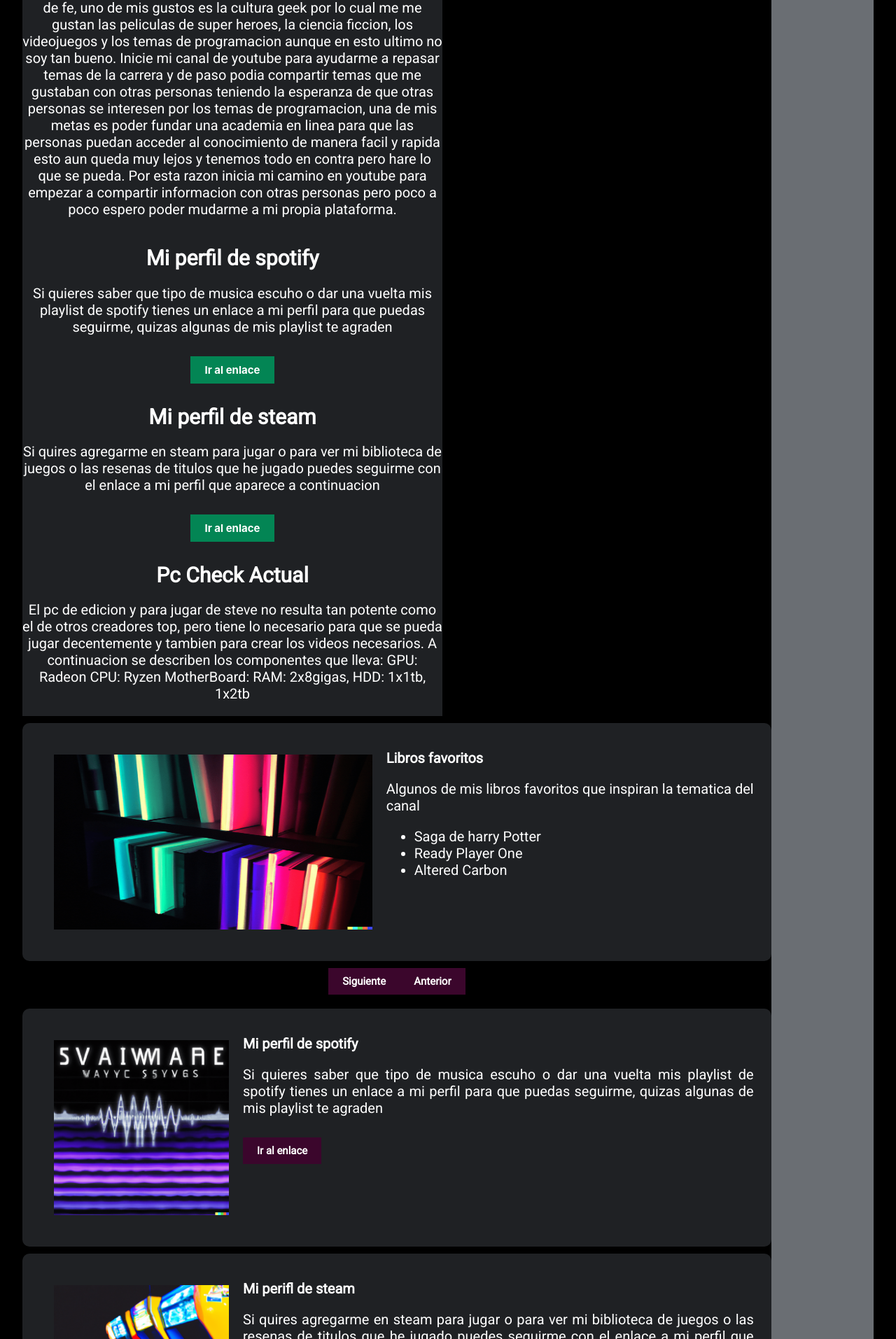
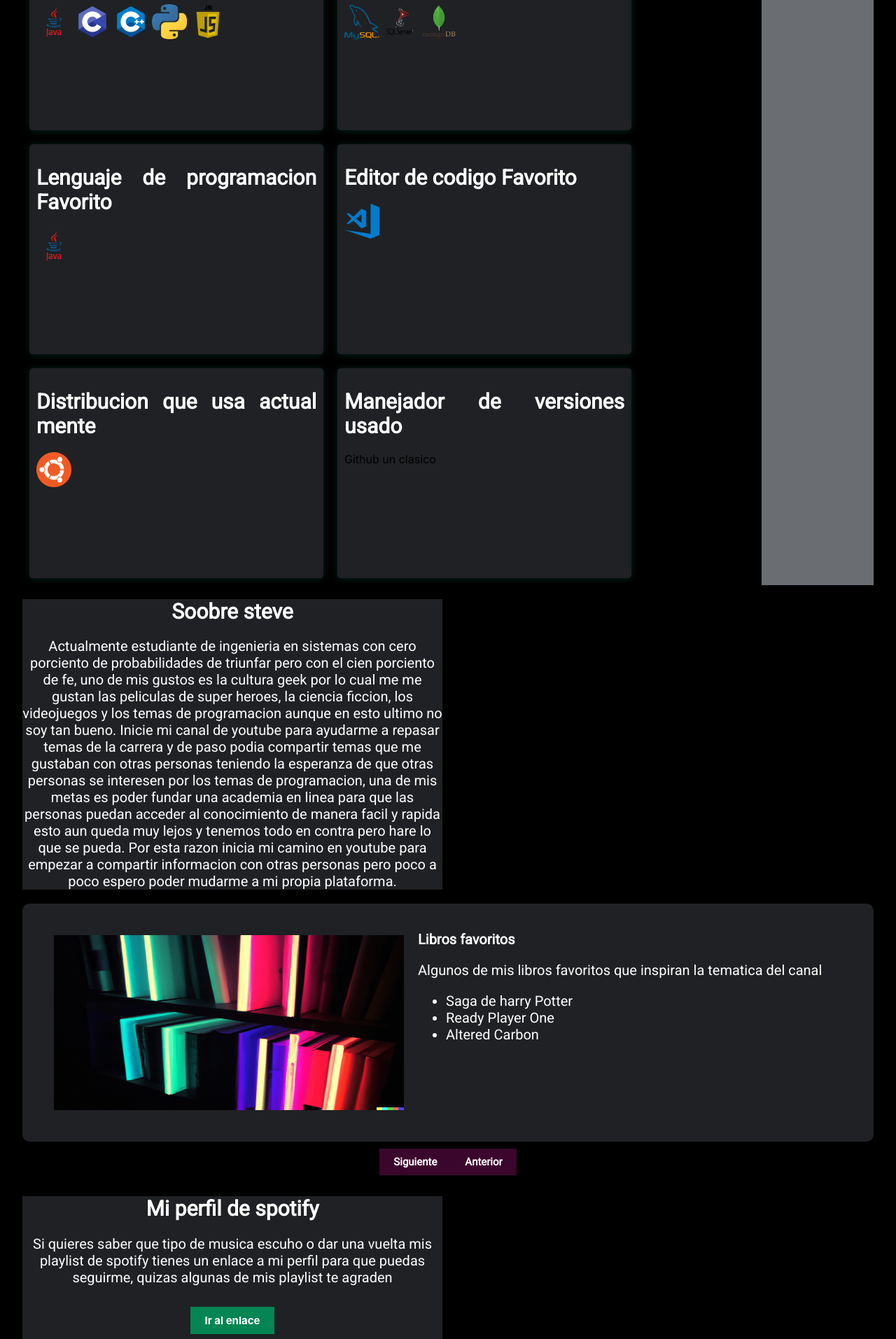
Before and after one commit to SteveBartmoss/steveapp, a React (Create React App) app: page /steve in a window 1280 px wide. Shown: the part 887-2800 px from the top of the page at 70% size. Built offline with nearby package versions, Linux system fonts and the light colour scheme.

Commit message:
add a new desing for the page steve, new styles is un progress now

```diff
--- a/src/pages/Steve.js
+++ b/src/pages/Steve.js
@@ -22,8 +22,63 @@ function Steve() {
                         eso es suficiente</p>
                     <p className="Content">steve, techrunner</p>
                 </div>
+
                 <div className="div-menu-item">
+
                     <div className="div-flex-item">
+
+                        <div className="div-min-article">
+                            <h1 className="title1">Lenguajes de programcion usados</h1>
+                            <div className="div-prog">
+                                <img className="img-prog" src={"/Assets/java.png"} alt="imgLateral" />
+                                <img className="img-prog" src={"/Assets/c.png"} alt="imgLateral" />
+                                <img className="img-prog" src={"/Assets/c++.png"} alt="imgLateral" />
+                                <img className="img-prog" src={"/Assets/py.png"} alt="imgLateral" />
+                                <img className="img-prog" src={"/Assets/js.png"} alt="imgLateral" />
+                            </div>
+                        </div>
+
+                        <div className="div-min-article">
+                            <h1 className="title1">Conocimientos en bases de datos</h1>
+                            <div className="div-prog">
+                                <img className="img-prog" src={"/Assets/mysql.png"} alt="imgLateral" />
+                                <img className="img-prog" src={"/Assets/sql.png"} alt="imgLateral" />
+                                <img className="img-prog" src={"/Assets/mongo.png"} alt="imgLateral" />
+                            </div>
+                        </div>
+
+                        <div className="div-min-article">
+                            <h1 className="title1">Lenguaje de programacion Favorito</h1>
+                            <div>
+                                <img className="img-prog" src={"/Assets/java.png"} alt="imgLateral" />
+                            </div>
+                        </div>
+
+                        <div className="div-min-article">
+                            <h1 className="title1">Editor de codigo Favorito</h1>
+                            <div>
+                                <img className="img-prog" src={"/Assets/vscode.png"} alt="imgLateral" />
+                            </div>
+                        </div>
+
+                        <div className="div-min-article">
+                            <h1 className="title1">Distribucion que usa actual mente</h1>
+                            <div>
+                                <img className="img-prog" src={"/Assets/ubuntu.png"} alt="imgLateral" />
+                            </div>
+                        </div>
+
+                        <div className="div-min-article">
+                            <h1 className="title1">Manejador de versiones usado</h1>
+                            <p>Github un clasico</p>
+                        </div>
+
+                    </div>
+                    <div className="item-lateral">
+                        <h1 className="title1">Estado: hackeando a la nasa</h1>
+                    </div>
+                </div>
+
                 <div className="item-mid">
                     <h1 className="title1">Soobre steve</h1>
                     <p className="Content">Actualmente estudiante de ingenieria en sistemas con cero porciento de probabilidades
@@ -37,6 +92,8 @@ function Steve() {
                         compartir informacion con otras personas pero poco a poco espero poder mudarme a mi propia plataforma.
                     </p>
                 </div>
+
+                <Grid />
 
                 <div className="item-mid">
                     <h1 className="title1">Mi perfil de spotify</h1>
@@ -53,6 +110,7 @@ function Steve() {
                     </p>
                     <a className="dumix-btn">Ir al enlace</a>
                 </div>
+
                 <div className="item-mid">
                     <h1 className="title1">Pc Check Actual</h1>
                     <p className="Content">El pc de edicion y para jugar de steve no resulta tan potente como el de otros creadores top, pero tiene
@@ -64,37 +122,7 @@ function Steve() {
                         RAM: 2x8gigas,
                         HDD: 1x1tb, 1x2tb</p>
                 </div>
-                        <Grid />
 
-                        <Data imge={"/Assets/music.png"} title="Mi perfil de spotify"
-                            paragrap="Si quieres saber que tipo de musica escuho o dar una vuelta mis playlist de spotify tienes un enlace a mi perfil
-                            para que puedas seguirme, quizas algunas de mis playlist te agraden"
-                            url="https://open.spotify.com/user/31oqe6wxs3fjglyrintoskfe342u?si=33e8b9d8974346b4"
-                        />
-
-                        <Data imge={"/Assets/arcade.png"} title="Mi perifl de steam"
-                            paragrap="Si quires agregarme en steam para jugar o para ver mi biblioteca de juegos o las resenas de titulos que he jugado
-                            puedes seguirme con el enlace a mi perfil que aparece a continuacion"
-                            url="https://steamcommunity.com/id/tonyhallan/"
-                        />
-
-                        <Stiker imge={"/Assets/steveA.png"} title="PC Check Actual"
-                            paragrap="El pc de edicion y para jugar de steve no resulta tan potente como el de otros creadores top, pero tiene
-                            lo necesario para que se pueda jugar decentemente y tambien para crear los videos necesarios. A continuacion
-                            se describen los componentes que lleva:
-                            GPU: Radeon
-                            CPU: Ryzen
-                            MotherBoard:
-                            RAM: 2x8gigas,
-                            HDD: 1x1tb, 1x2tb"
-                        />
-
-
-                    </div>
-                    <div className="item-lateral">
-                        <h1 className="title1">Estado: hackeando a la nasa</h1>
-                    </div>
-                </div>
             </div>
             <div className="grid-steve">
                 <div className="main-contetn">
```
Lines whose indentation alone changed are shown as unchanged.
